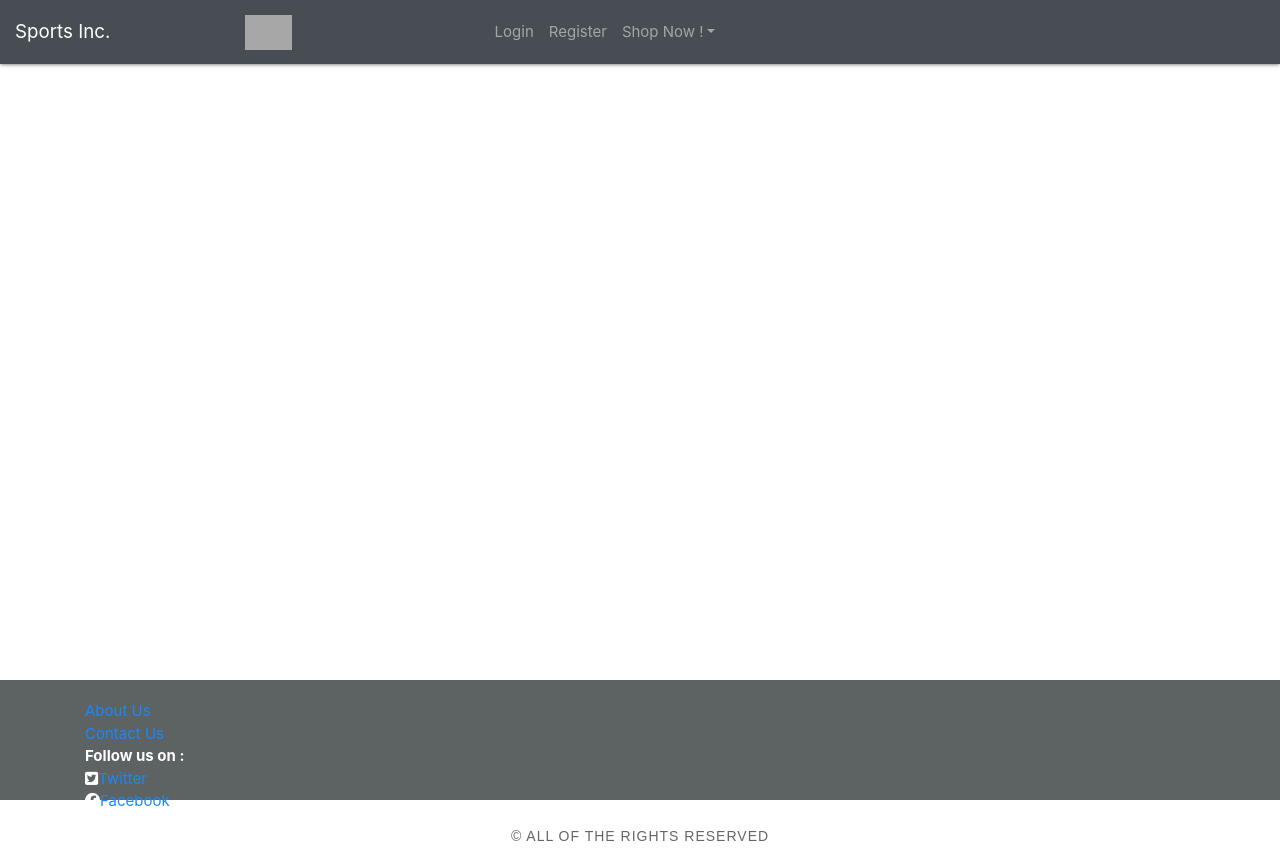
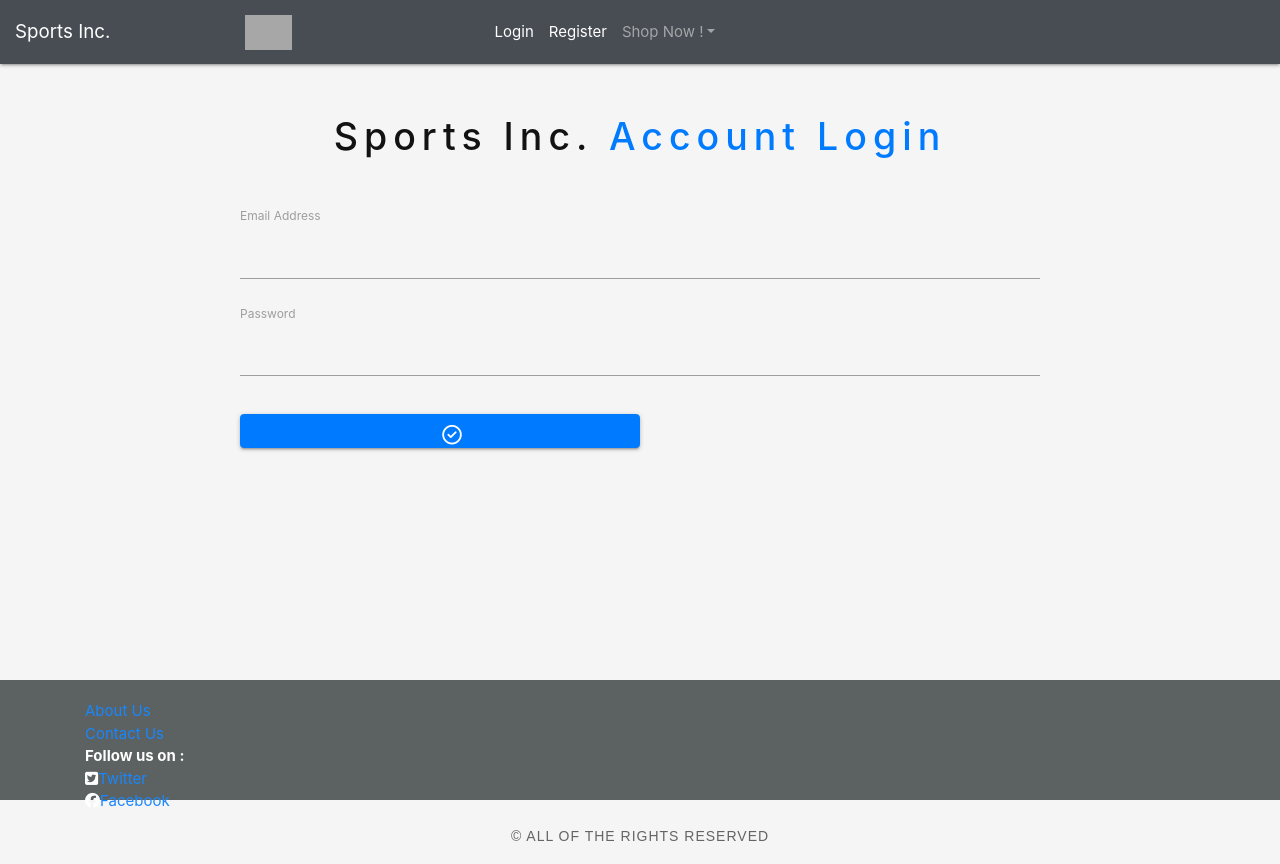
Before and after one commit to bee-byte/Ecommerce-Site, a React (Create React App) app in the folder client/: page /Login in a window 1280 px wide. Before the commit the page ends 800 px from the top, so only its background shows below. Built offline with nearby package versions, Linux system fonts and the light colour scheme; grey boxes are pictures that could not be loaded.

Commit message:
Created both Login and Registration forms

```diff
--- a/client/src/App.js
+++ b/client/src/App.js
@@ -8,6 +8,8 @@ import ContactUs from './components/main pages/ContactUs';
 import Rugby from './components/product pages/Rugby';
 import Soccer from './components/product pages/Soccer';
 import Cricket from './components/product pages/Cricket';
+import Login from './components/auth/Login';
+import Register from './components/auth/Register';
 
 import './App.css';
 import './components/layout/Footer.css';
@@ -24,6 +26,8 @@ function App() {
           <Route path="/Rugby" component={Rugby} />
           <Route path="/Soccer" component={Soccer} />
           <Route path="/Cricket" component={Cricket} />
+          <Route path="/Login" component={Login} />
+          <Route path="/Register" component={Register} />
         </Switch>
         <Footer />
       </Router>
--- /dev/null
+++ b/client/src/components/auth/Auth.css
@@ -0,0 +1,76 @@
+@import url('https://fonts.googleapis.com/css?family=Roboto:400');
+
+body {
+  margin: 0;
+  padding: 0;
+}
+
+.auth-form-container {
+  width: 100%;
+  height: 100vh;
+  background-color: whitesmoke;
+  overflow: hidden;
+  padding-bottom: 200px;
+}
+
+.auth-header {
+  text-align: center;
+  margin: 0 auto;
+  padding-top: 50px;
+  margin-bottom: 50px;
+  font: 200px 50px 'Oswald', sans-serif;
+  letter-spacing: 6px;
+  color: rgb(19, 18, 18);
+  margin-bottom: 25px;
+}
+
+.auth-form {
+  margin: 0 auto;
+  padding-top: 20px;
+  position: relative;
+  max-width: 800px;
+}
+
+.form-horizontal {
+  max-width: 400px;
+  font-family: 'Lato';
+  font-weight: 400;
+}
+
+.send-button {
+  margin-top: 15px;
+  height: 34px;
+  width: 400px;
+  overflow: hidden;
+  transition: all 0.2s ease-in-out;
+}
+
+.button {
+  width: 400px;
+  height: 34px;
+  transition: all 0.2s ease-in-out;
+}
+
+.button:hover {
+  transform: translate3d(0px, -29px, 0px);
+}
+
+@media screen and (max-width: 569px) {
+  .auth-form-container {
+    height: 1200px;
+  }
+  .auth-header {
+    font-size: 50px;
+  }
+
+  .name,
+  .email {
+    width: 280px;
+  }
+}
+
+@media screen and (max-width: 410px) {
+  .send-button {
+    width: 99%;
+  }
+}
--- /dev/null
+++ b/client/src/components/auth/Login.js
@@ -0,0 +1,51 @@
+import React from 'react';
+
+import './Auth.css';
+
+const Login = () => {
+  return (
+    <div className="auth-form-container">
+      <h1 className="auth-header">
+        Sports Inc.<span className="text-primary"> Account Login</span>
+      </h1>
+      <div className="auth-form">
+        <form>
+          <div className="form-group">
+            <label htmlFor="email">Email Address</label>
+            <input
+              type="email"
+              className="email"
+              id="email"
+              // value={email}
+              // onChange={onChange}
+              required
+            />
+          </div>
+          <div className="form-group">
+            <label htmlFor="password">Password</label>
+            <input
+              type="password"
+              name="password"
+              // value={password}
+              // onChange={onChange}
+              required
+            />
+          </div>
+          <button
+            className="btn btn-primary send-button"
+            id="submit"
+            type="submit"
+            value="Login"
+          >
+            <div className="button">
+              <i className="far fa-check-circle" />
+              <span className="send-text">Login</span>
+            </div>
+          </button>
+        </form>
+      </div>
+    </div>
+  );
+};
+
+export default Login;
--- /dev/null
+++ b/client/src/components/auth/Register.js
@@ -0,0 +1,61 @@
+import React from 'react';
+import './Auth.css';
+
+const Register = () => {
+  return (
+    <div className="auth-form-container">
+      <h1 className="auth-header">
+        Sports Inc.<span className="text-primary"> Account Registration</span>
+      </h1>
+      <div className="auth-form">
+        <form>
+          <div className="form-group">
+            <label htmlFor="name">Full Name</label>
+            <input
+              type="name"
+              className="form-control"
+              id="name"
+              // value={email}
+              // onChange={onChange}
+              required
+            />
+          </div>
+          <div className="form-group">
+            <label htmlFor="email">Email Address</label>
+            <input
+              type="email"
+              className="form-control"
+              id="email"
+              // value={email}
+              // onChange={onChange}
+              required
+            />
+          </div>
+          <div className="form-group">
+            <label htmlFor="password">Password</label>
+            <input
+              type="password"
+              name="password"
+              // value={password}
+              // onChange={onChange}
+              required
+            />
+          </div>
+          <button
+            className="btn btn-primary send-button"
+            id="submit"
+            type="submit"
+            value="Register"
+          >
+            <div className="button">
+              <i className="far fa-check-circle" />
+              <span className="send-text">Register</span>
+            </div>
+          </button>
+        </form>
+      </div>
+    </div>
+  );
+};
+
+export default Register;
--- a/client/src/components/layout/Navbar.css
+++ b/client/src/components/layout/Navbar.css
@@ -28,3 +28,7 @@
 .brand-content {
   display: flex;
 }
+
+.dropdown-links {
+  background-color: #3a3a3a;
+}
--- a/client/src/components/layout/Navbar.js
+++ b/client/src/components/layout/Navbar.js
@@ -28,16 +28,17 @@ const Navbar = () => {
         <ReactBootstrap.Navbar.Toggle aria-controls="responsive-navbar-nav" />
         <ReactBootstrap.Navbar.Collapse id="responsive-navbar-nav">
           <ReactBootstrap.Nav className="nav-selection">
-            <ReactBootstrap.Nav.Link href="#Login">
-              Login
+            <ReactBootstrap.Nav.Link>
+              <Link to="Login">Login</Link>
             </ReactBootstrap.Nav.Link>
-            <ReactBootstrap.Nav.Link href="#Register">
-              Register
+            <ReactBootstrap.Nav.Link>
+              <Link to="Register">Register</Link>
             </ReactBootstrap.Nav.Link>
             <ReactBootstrap.NavDropdown
               title="Shop Now !"
               id="collasible-nav-dropdown"
             >
+              <div className="dropdown-links">
                 <ReactBootstrap.NavDropdown.Item>
                   <Link to="Rugby">Rugby Equipment</Link>
                 </ReactBootstrap.NavDropdown.Item>
@@ -47,6 +48,7 @@ const Navbar = () => {
                 <ReactBootstrap.NavDropdown.Item>
                   <Link to="Soccer">Soccer Equipment</Link>
                 </ReactBootstrap.NavDropdown.Item>
+              </div>
             </ReactBootstrap.NavDropdown>
           </ReactBootstrap.Nav>
         </ReactBootstrap.Navbar.Collapse>
```
Also changed, not shown: client/src/utills/setAuhToken.js (added, +11 -0 lines). Lines whose indentation alone changed are shown as unchanged.
